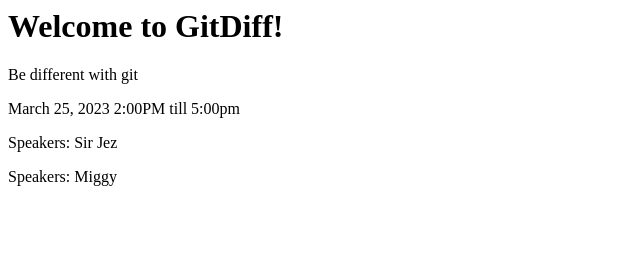
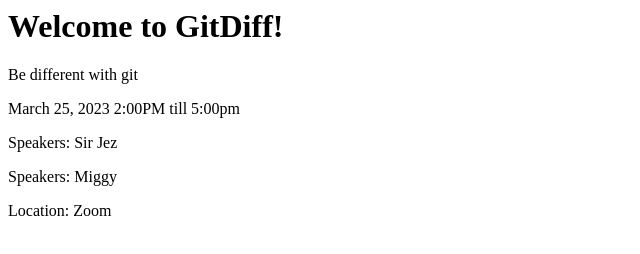
Before and after one commit to miggynowiggy/git-tutorials, a plain HTML site: page index.html in a window 1280 px wide. Shown: the whole page, without its empty margins (0-640 px from the left). Drawn offline with Linux system fonts and the light colour scheme.

Commit message:
added location

```diff
--- a/index.html
+++ b/index.html
@@ -8,5 +8,6 @@
 		<p>March 25, 2023 2:00PM till 5:00pm</p>
 		<p>Speakers: Sir Jez</p>
 		<p>Speakers: Miggy</p>
+		<p>Location: Zoom</p>
 	</body>
 </html>
```
